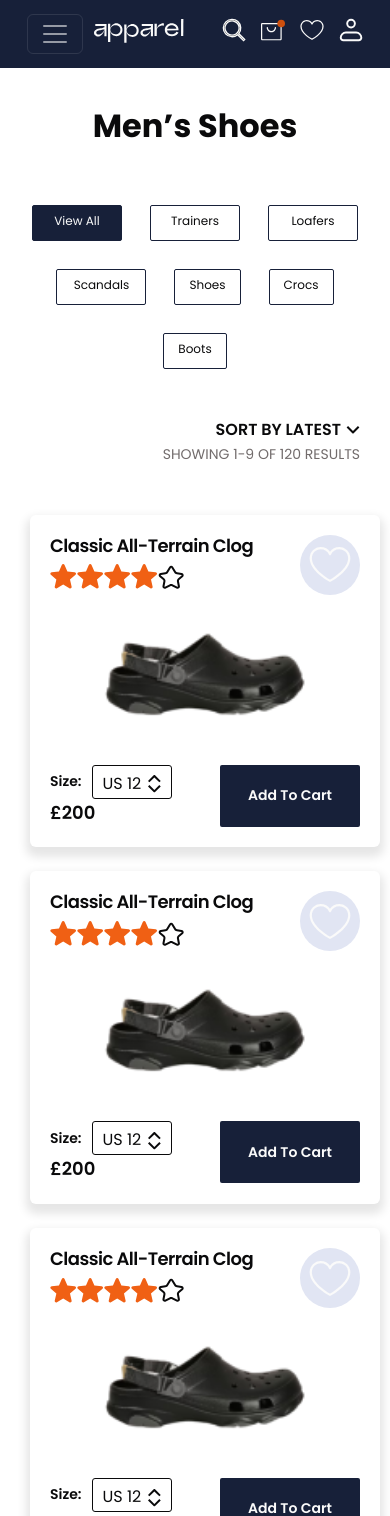
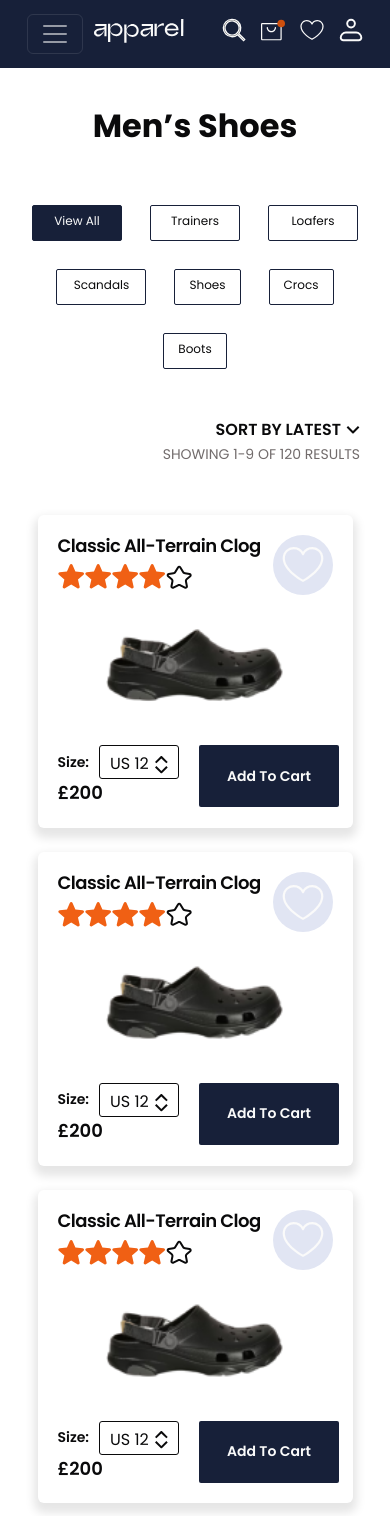
Before and after one commit to steffieMD/hng-task-apparel-app, a React (Vite) app: page / in a window 390 px wide. Shown: the top 1516 px of the page. Built offline with nearby package versions, Linux system fonts and the light colour scheme.

Commit message:
Update productlist-page.css

```diff
--- a/src/styles/productlist-page.css
+++ b/src/styles/productlist-page.css
@@ -230,7 +230,6 @@
   font-weight: 600;
   line-height: 28.8px;
   text-align: left;
-  /* margin-top: 15px; */
 }
 
 .bottom-page-direction {
@@ -408,6 +407,19 @@
   }
 }
 
+@media only screen and (max-width: 406px) {
+  .listProduct .item {
+    max-width: 315px;
+  }
+
+  .productListSection .listProduct {
+    display: flex;
+    flex-direction: column;
+    justify-content: center;
+    align-items: center;
+  }
+}
+
 /* Tablet */
 @media only screen and (min-width: 601px) and (max-width: 1224px) {
   .productListSection .listProduct {
```
